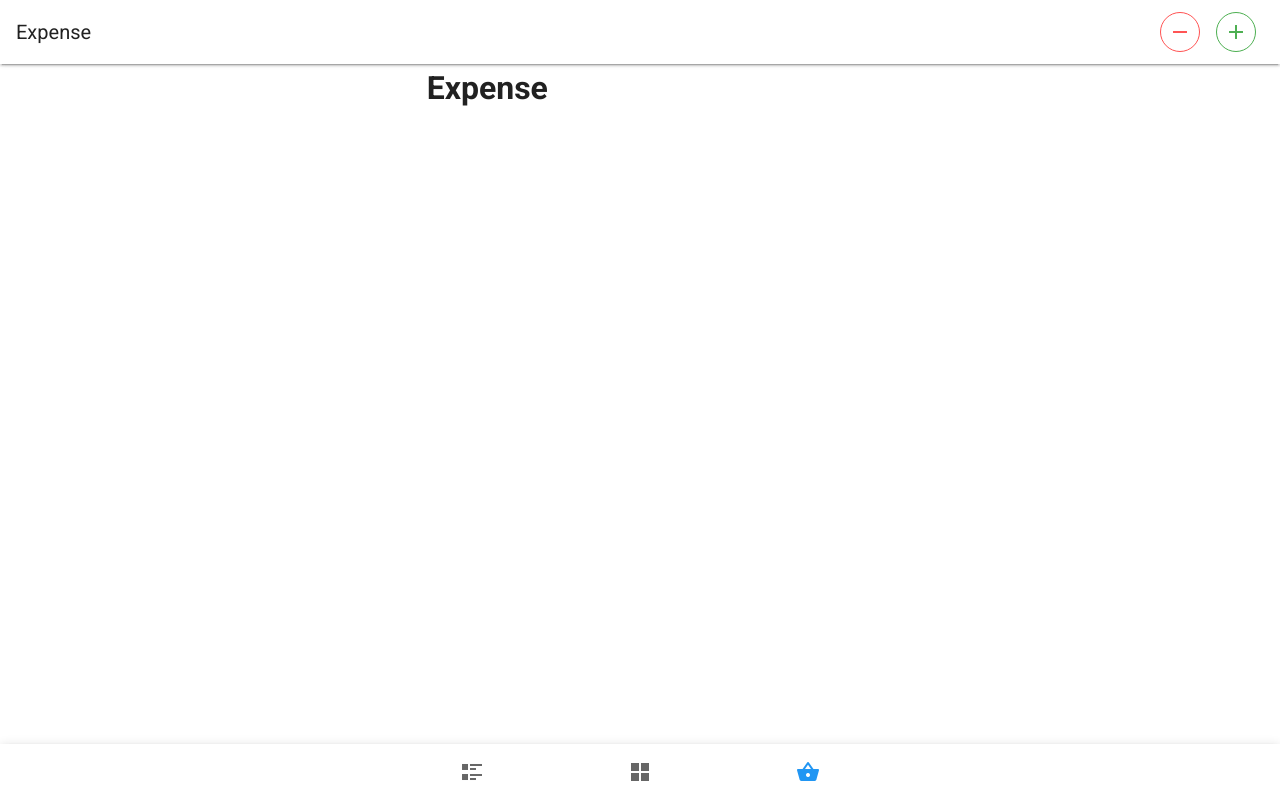
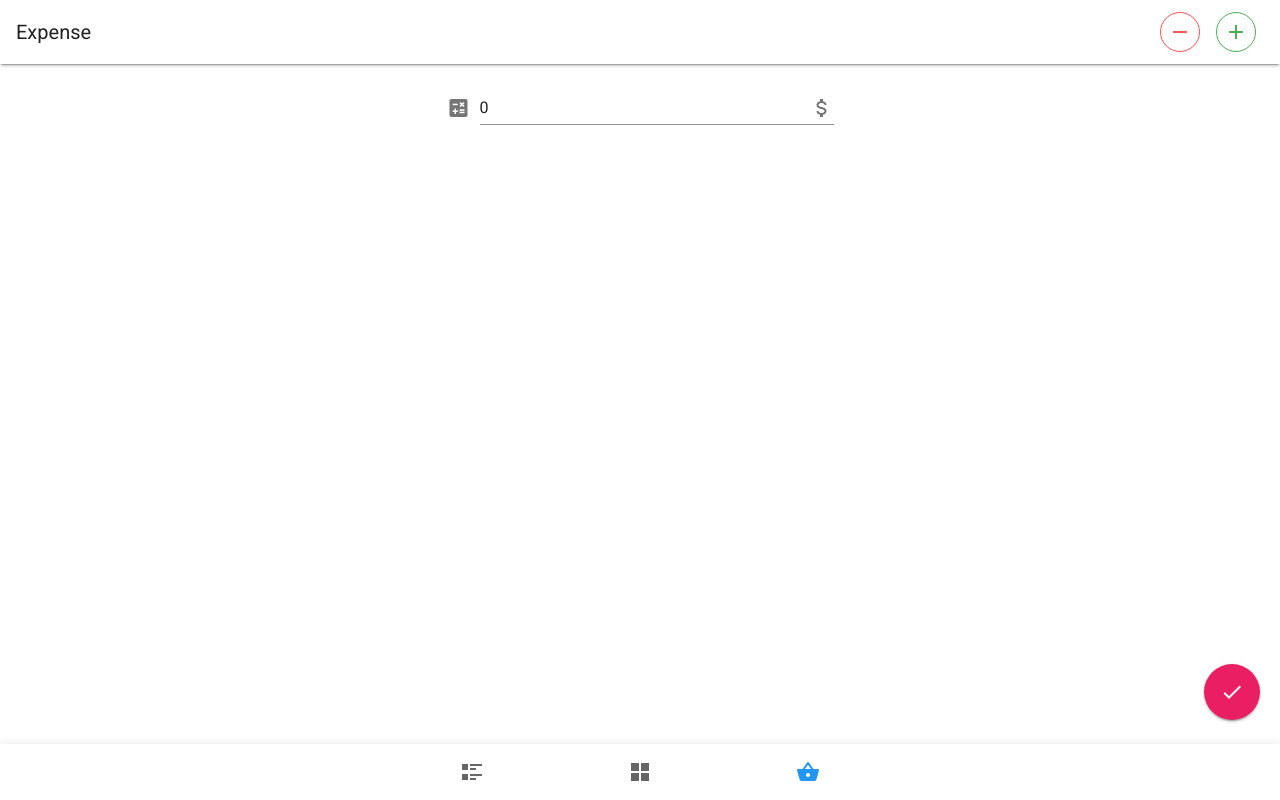
Before and after one commit to davlatsultonov/keep-finance, a Vue app: page /expense in a window 1280 px wide. Built offline with nearby package versions, Linux system fonts and the light colour scheme.

Commit message:
added Input with Calculator components to Expenses page

```diff
--- a/src/App.vue
+++ b/src/App.vue
@@ -32,6 +32,7 @@
       </v-btn>
     </v-app-bar>
     <v-main app>
+      <v-container>
         <v-row no-gutters>
           <v-col cols="12"
                  lg="4"
@@ -42,11 +43,11 @@
             </div>
           </v-col>
         </v-row>
+      </v-container>
     </v-main>
     <v-bottom-navigation
       color="blue"
       grow
-      app
     >
       <v-btn to="/">
         <v-icon>mdi-format-list-text</v-icon>
--- a/src/components/Calculator/CalcBlinker.vue
+++ b/src/components/Calculator/CalcBlinker.vue
@@ -11,8 +11,8 @@ export default {
 
 <style scoped>
 #cursory {
-  width: 5px;
-  height: 60px;
+  width: 2px;
+  height: 50px;
   background-color: black;
 }
 </style>
--- a/src/components/Calculator/CalcButton.vue
+++ b/src/components/Calculator/CalcButton.vue
@@ -48,8 +48,8 @@ export default {
 
 <style scoped>
 #calc-button {
-  margin: 0px;
-  height: 100px;
+  margin: 0;
+  height: 60px;
   box-sizing: border-box;
   float: left;
 }
--- a/src/components/Calculator/CalcDisplay.vue
+++ b/src/components/Calculator/CalcDisplay.vue
@@ -34,13 +34,13 @@ export default {
 }
 </script>
 
-<style scoped>
+<style scoped lang="scss">
 @import url('https://fonts.googleapis.com/css?family=Lato&display=swap');
 
 #display {
   width: 100%;
   border-radius: 5px;
-  height: 200px;
+  height: 120px;
   float: right;
 }
 
@@ -62,16 +62,28 @@ export default {
 
 #displayText {
   display: flex;
-  flex-direction: row;
-  height: 100px;
+  align-items: center;
+  padding-right: 5px;
+  height: 60px;
   font-size: 3em;
+  background-color: #676767;
+  color: #f9f9f9;
 }
 
 #subText {
-  height: 100px;
+  height: 60px;
   font-size: 1.5em;
   color: #38908f;
   border: none;
   background-color: #f9f9f9;
+  display: flex;
+  align-items: center;
+  justify-content: flex-end;
+  padding-right: 15px;
+  padding-left: 15px;
+
+  p {
+    margin-bottom: 0;
+  }
 }
 </style>
--- a/src/components/Calculator/Calculator.vue
+++ b/src/components/Calculator/Calculator.vue
@@ -5,7 +5,8 @@
             v-bind:key="b.id"
             v-bind:bValues="b"
             v-on:handle-press="handlePress"
-            v-bind:style="b.id === 1 ? bStyleObjectLarge:  bStyleObjectRegular">
+            v-bind:style="b.id === 1 ? bStyleObjectLarge:  bStyleObjectRegular"
+    >
     </Button>
   </div>
 </template>
@@ -15,6 +16,13 @@ import Display from './CalcDisplay'
 import Button from './CalcButton'
 
 export default {
+  model: {
+    prop: 'price',
+    event: 'change'
+  },
+  props: {
+    price: String
+  },
   name: 'Calculator',
   data: function () {
     return {
@@ -151,6 +159,11 @@ export default {
     Display,
     Button
   },
+  watch: {
+    price (v) {
+      this.dispValue = v
+    }
+  },
   methods: {
     handlePress: function (event) {
       var number = event.textContent.trim()
@@ -197,6 +210,7 @@ export default {
         default:
           alert('KEY ERROR: in default')
       }
+      this.$emit('change', this.dispValue)
     },
     negateValue: function () {
       if (this.dispValue !== '0') {
@@ -213,6 +227,8 @@ export default {
       }
     },
     equalPressed: function () {
+      this.$emit('calc-close', false)
+
       try {
         this.computeEqual(this.prevValue, this.dispValue, this.prevOp)
         this.subDispValue = ''
@@ -323,19 +339,7 @@ export default {
 <style scoped>
 #calcWrapper {
   width: 100%;
-  margin: auto;
-  box-sizing: border-box;
-  border: 15px solid black;
   border-radius: 5px;
-  height: 700px;
   overflow: hidden;
-  box-shadow: 5px 5px 5px #4b4b4c;
-}
-
-@media screen and (min-width: 768px) {
-  #calcWrapper {
-    width: 40%;
-    margin: auto;
-  }
 }
 </style>
--- a/src/views/Dashboard.vue
+++ b/src/views/Dashboard.vue
@@ -1,5 +1,4 @@
 <template>
-  <v-container fluid>
   <v-list
     subheader
     two-line
@@ -35,7 +34,6 @@
       </v-list-item>
     </div>
   </v-list>
-  </v-container>
 </template>
 
 <script>
--- a/src/views/Expense.vue
+++ b/src/views/Expense.vue
@@ -1,15 +1,53 @@
 <template>
   <div>
-    <h1>Expense</h1>
+    <v-text-field
+      prepend-icon="mdi-calculator-variant"
+      append-icon="mdi-currency-usd"
+      @click:prepend="showCalc = !showCalc"
+      v-model="amount"
+    >
+    </v-text-field>
+
+    <v-btn
+      color="pink"
+      dark
+      fixed
+      fab
+      id="finish-btn"
+      elevation="2"
+    >
+      <v-icon>mdi-check</v-icon>
+    </v-btn>
+
+    <v-dialog
+      width="40%"
+      v-model="showCalc">
+      <app-calculator v-model="amount" @calc-close="showCalc = $event"></app-calculator>
+    </v-dialog>
   </div>
 </template>
 
 <script>
+import Calculator from '../components/Calculator/Calculator'
+
 export default {
-  name: 'Expense'
+  name: 'Expense',
+  data () {
+    return {
+      showCalc: false,
+      amount: '0'
+    }
+  },
+  components: {
+    'app-calculator': Calculator
+  },
+  methods: {}
 }
 </script>
 
 <style scoped>
-
+#finish-btn {
+  right: 20px;
+  bottom: 80px;
+}
 </style>
```
Lines whose indentation alone changed are shown as unchanged.
